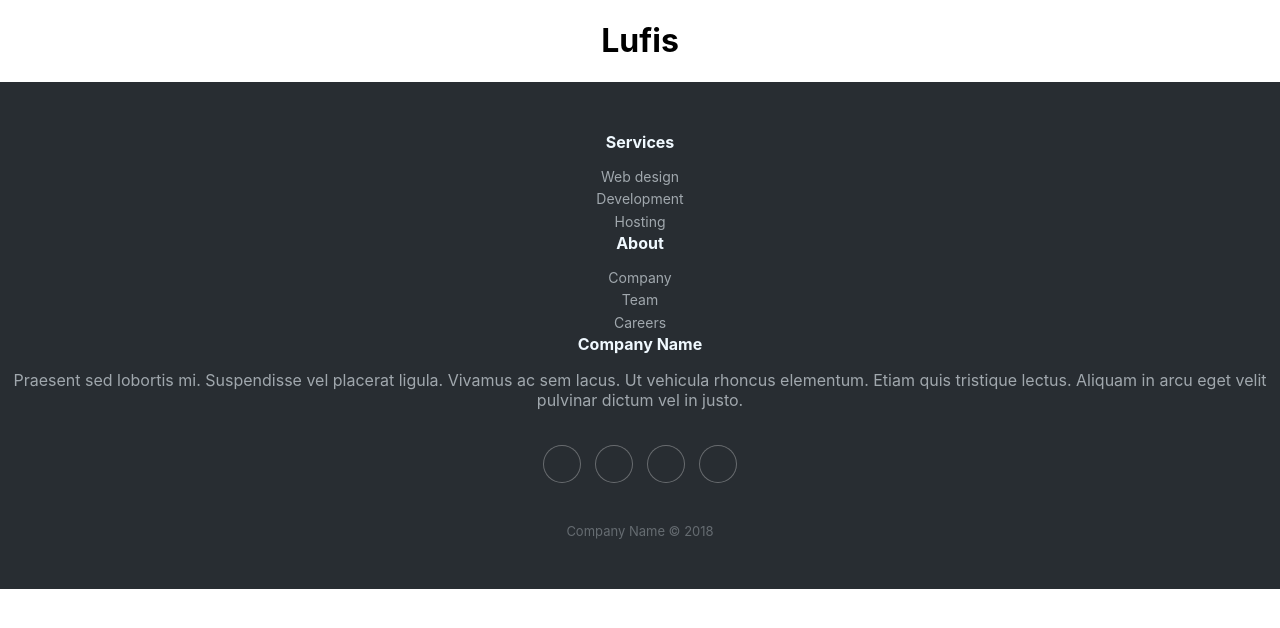
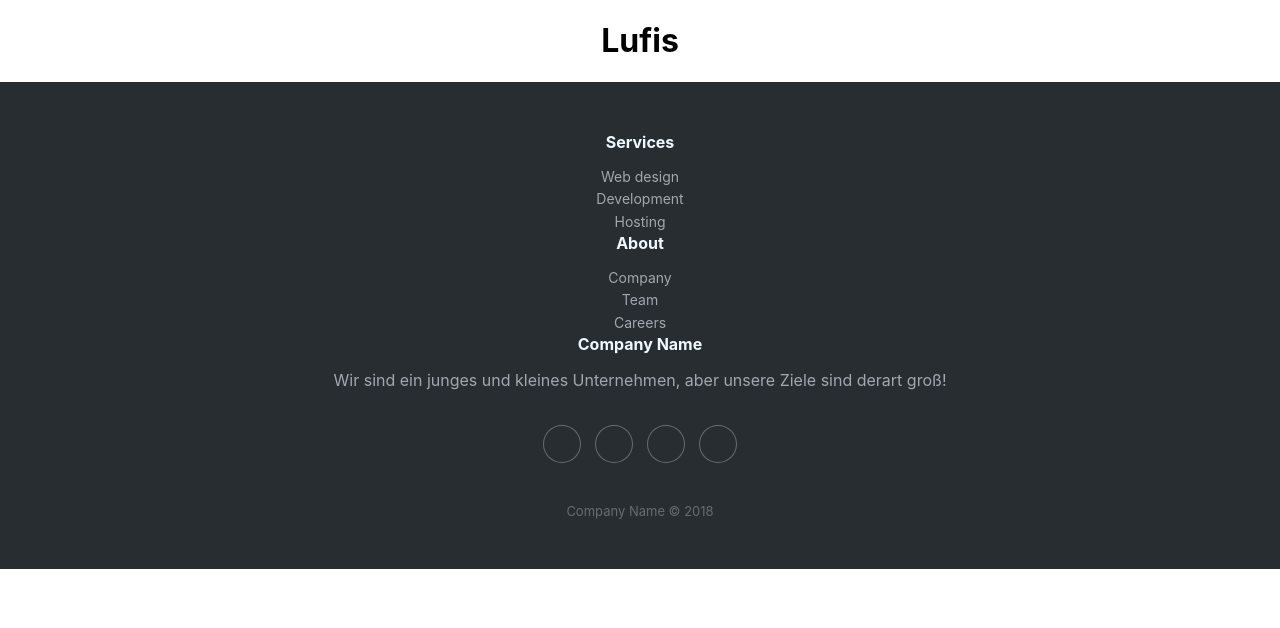
Before and after one commit to ametehan/lufisreact, a React (Create React App) app: page / in a window 1280 px wide. Shown: the top 628 px of the page. Built offline with nearby package versions, Linux system fonts and the light colour scheme.

Commit message:
cük numan 2.0

```diff
--- a/src/components/Footer.js
+++ b/src/components/Footer.js
@@ -40,10 +40,8 @@ const Footer = () => {
                 <div class="col-md-6 item text">
                   <h3>Company Name</h3>
                   <p>
-                    Praesent sed lobortis mi. Suspendisse vel placerat ligula.
-                    Vivamus ac sem lacus. Ut vehicula rhoncus elementum. Etiam
-                    quis tristique lectus. Aliquam in arcu eget velit pulvinar
-                    dictum vel in justo.
+                    Wir sind ein junges und kleines Unternehmen, aber unsere
+                    Ziele sind derart groß!
                   </p>
                 </div>
                 <div class="col item social">
@@ -65,8 +63,6 @@ const Footer = () => {
             </div>
           </footer>
         </div>
-        <script src="https://cdnjs.cloudflare.com/ajax/libs/jquery/3.2.1/jquery.min.js"></script>
-        <script src="https://cdnjs.cloudflare.com/ajax/libs/twitter-bootstrap/4.1.3/js/bootstrap.bundle.min.js"></script>
       </body>
     </div>
   );
```
